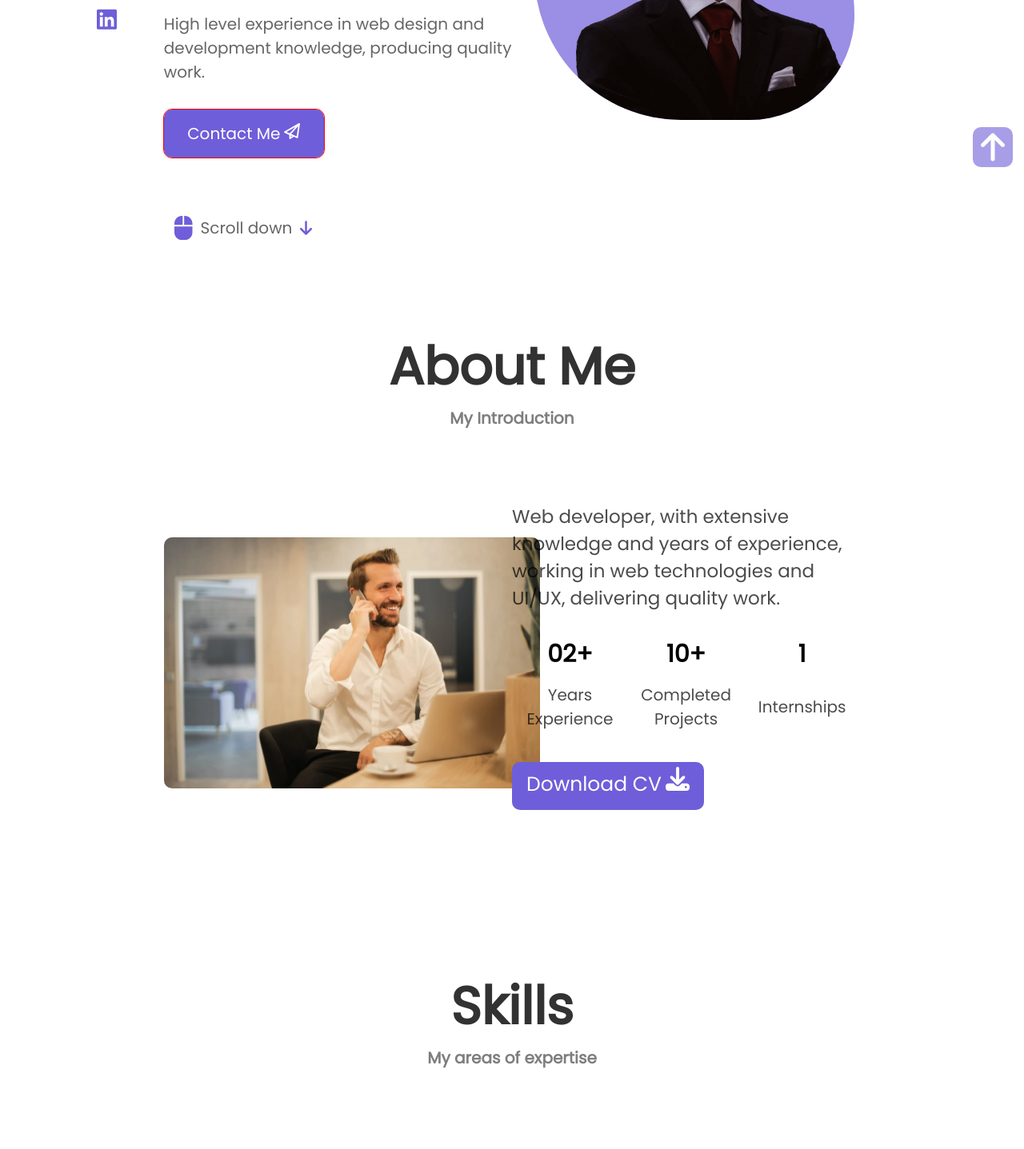
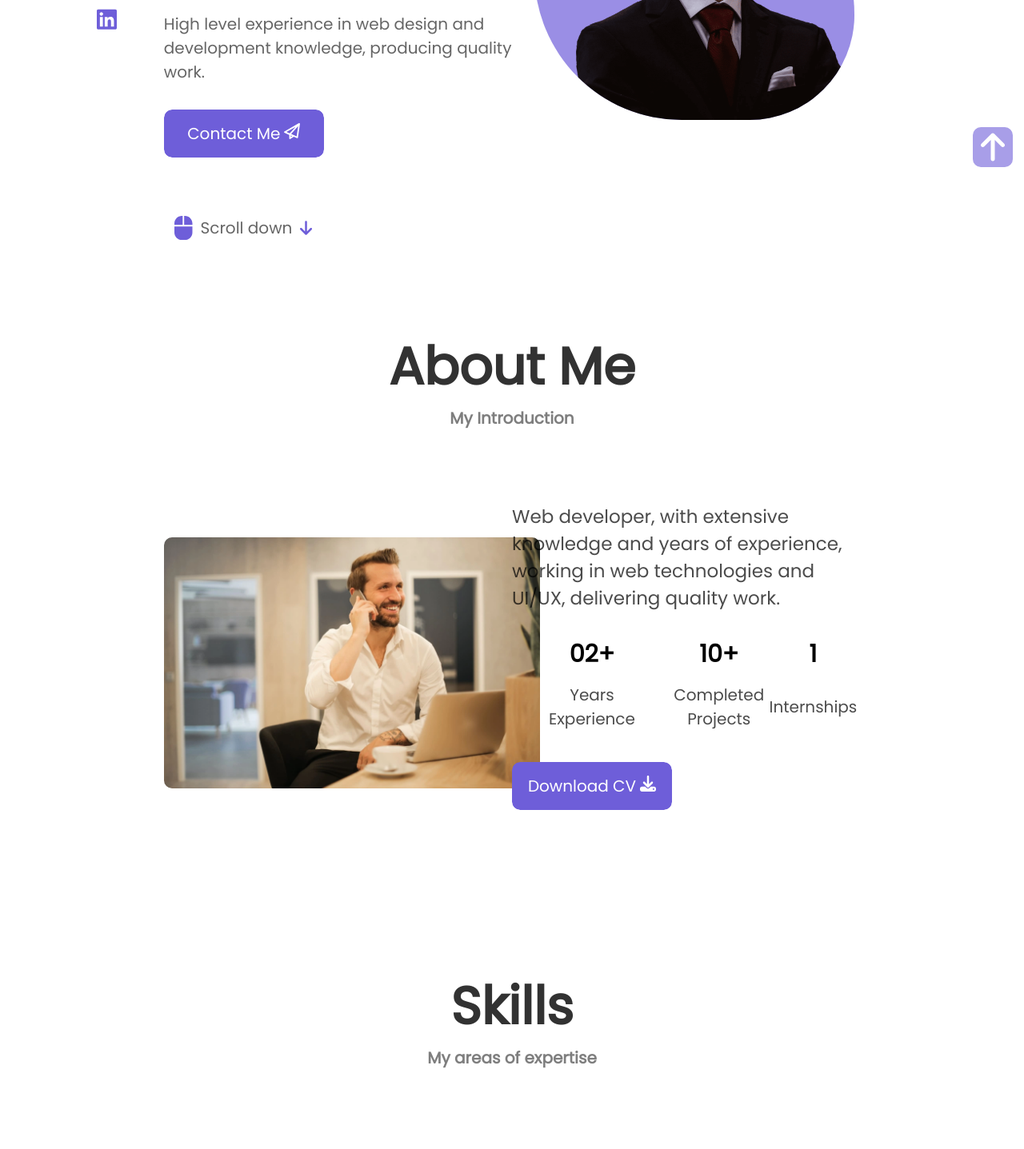
Before and after one commit to Devarshi0-1/Portfolio-Website, a React (Vite) app: page / in a window 1280 px wide. Shown: the part 480-1917 px from the top of the page at 80% size. Built offline with nearby package versions, Linux system fonts and the light colour scheme.

Commit message:
New Button Animations and fixes

```diff
--- a/src/App.css
+++ b/src/App.css
@@ -73,6 +73,57 @@ body {
     align-items: center;
 }
 
+.primaryBtn {
+    position: relative;
+    overflow: hidden;
+    height: 60px;
+    width: 200px;
+    margin: auto 0;
+    border-radius: 10px;
+    border-width: 0;
+    font-size: 20px;
+    cursor: pointer;
+    transition: transform ease-in 200ms;
+    background-color: transparent;
+    z-index: 3;
+}
+
+.primaryBtn::before {
+    content: '';
+    position: absolute;
+    height: 100%;
+    width: 100%;
+    top: 0;
+    left: 0;
+    border-radius: 10px;
+    background-color: var(--clr-accent);
+    z-index: -1;
+}
+
+.primaryBtn::after {
+    content: '';
+    position: absolute;
+    height: 100%;
+    width: 100%;
+    top: 0;
+    left: 0;
+    border-radius: 10px;
+    transform: scaleX(0);
+    transform-origin: left;
+    transition: transform 500ms;
+    background-color: rgb(78, 66, 156);
+    z-index: -1;
+}
+
+.primaryBtn:hover::after {
+    transform: scaleX(1);
+}
+
+.primaryBtn>a {
+    text-decoration: none;
+    color: white;
+}
+
 @media screen and (max-width: 600px) {
     .scrollUp {
         display: none;
--- a/src/Components/About/About.css
+++ b/src/Components/About/About.css
@@ -72,26 +72,8 @@
     opacity: 0.7;
 }
 
-.cvBtn {
-    margin: auto 0;
-    grid-column-start: 1;
-    grid-column-end: 4;
-    height: 60px;
-    width: 240px;
-    border-radius: 10px;
-    border-width: 0;
-    font-size: 25px;
-    background-color: var(--clr-accent);
-    color: white;
-    cursor: pointer;
-    text-decoration: none;
-    text-align: center;
-    padding: 6px 10px;
-    transition: transform ease-in 200ms;
-}
-
 .downloadIco {
-    width: 30px;
+    width: 20px;
     fill: white;
     margin-left: 5px;
 }
--- a/src/Components/About/About.jsx
+++ b/src/Components/About/About.jsx
@@ -23,11 +23,13 @@ function About() {
                         <p>1</p>
                         <p>Internships</p>
                     </div>
-                    <a href={CV} download className='cvBtn' >Download CV
-                        <svg className='downloadIco' xmlns="http://www.w3.org/2000/svg" viewBox="0 0 512 512">
-                            <path d="M288 32c0-17.7-14.3-32-32-32s-32 14.3-32 32V274.7l-73.4-73.4c-12.5-12.5-32.8-12.5-45.3 0s-12.5 32.8 0 45.3l128 128c12.5 12.5 32.8 12.5 45.3 0l128-128c12.5-12.5 12.5-32.8 0-45.3s-32.8-12.5-45.3 0L288 274.7V32zM64 352c-35.3 0-64 28.7-64 64v32c0 35.3 28.7 64 64 64H448c35.3 0 64-28.7 64-64V416c0-35.3-28.7-64-64-64H346.5l-45.3 45.3c-25 25-65.5 25-90.5 0L165.5 352H64zM432 456c-13.3 0-24-10.7-24-24s10.7-24 24-24s24 10.7 24 24s-10.7 24-24 24z" />
-                        </svg>
-                    </a>
+                    <button className="primaryBtn">
+                        <a href={CV} download >Download CV
+                            <svg className='downloadIco' xmlns="http://www.w3.org/2000/svg" viewBox="0 0 512 512">
+                                <path d="M288 32c0-17.7-14.3-32-32-32s-32 14.3-32 32V274.7l-73.4-73.4c-12.5-12.5-32.8-12.5-45.3 0s-12.5 32.8 0 45.3l128 128c12.5 12.5 32.8 12.5 45.3 0l128-128c12.5-12.5 12.5-32.8 0-45.3s-32.8-12.5-45.3 0L288 274.7V32zM64 352c-35.3 0-64 28.7-64 64v32c0 35.3 28.7 64 64 64H448c35.3 0 64-28.7 64-64V416c0-35.3-28.7-64-64-64H346.5l-45.3 45.3c-25 25-65.5 25-90.5 0L165.5 352H64zM432 456c-13.3 0-24-10.7-24-24s10.7-24 24-24s24 10.7 24 24s-10.7 24-24 24z" />
+                            </svg>
+                        </a>
+                    </button>
                 </div>
             </div>
         </section>
--- a/src/Components/Contact/Contact.jsx
+++ b/src/Components/Contact/Contact.jsx
@@ -29,7 +29,7 @@ function Contact() {
                         <input type="email" placeholder='Your Email' name='email' />
                         <input type="text" placeholder='Project' name='subject' />
                         <textarea placeholder='Message' name='message'></textarea>
-                        <button>Send Message</button>
+                        <button className='primaryBtn'>Send Message</button>
                     </form>
                 </div>
                 <div className="contactOuterCont flex-center">
--- a/src/Components/Contact/contact.css
+++ b/src/Components/Contact/contact.css
@@ -86,16 +86,7 @@
 }
 
 .formCont form>button {
-    height: 60px;
-    width: 200px;
-    margin: auto 0;
-    border-radius: 10px;
-    border-width: 0;
-    font-size: 20px;
-    background-color: var(--clr-accent);
     color: white;
-    cursor: pointer;
-    transition: transform ease-in 200ms;
 }
 
 .contactOuterCont {
--- a/src/Components/Footer/footer.css
+++ b/src/Components/Footer/footer.css
@@ -6,7 +6,7 @@ footer {
 }
 
 .footerContentCont {
-    width: 60%;
+    width: 80%;
     height: 80%;
     display: grid;
     grid-template-columns: 1fr 3fr 1fr;
--- a/src/Components/Header/HeaderSection/HeaderSection.jsx
+++ b/src/Components/Header/HeaderSection/HeaderSection.jsx
@@ -10,7 +10,7 @@ function HeaderSection({ profileImg }) {
                 <h1>Hi, I'm Devarshi</h1>
                 <h2>FrontEnd Developer</h2>
                 <p>High level experience in web design and development knowledge, producing quality work.</p>
-                <button type='button'>
+                <button className='primaryBtn'>
                     <a href="#contact">
                         Contact Me
                         <svg className='contactIco' xmlns="http://www.w3.org/2000/svg" viewBox="0 0 512 512">
--- a/src/Components/Header/HeaderSection/headerSection.css
+++ b/src/Components/Header/HeaderSection/headerSection.css
@@ -23,7 +23,6 @@
     margin: 0 auto;
     position: relative;
     background-color: var(--bg-clr-primary);
-    z-index: -100;
 }
 
 .headerGridContainer {
@@ -54,62 +53,6 @@
     font-size: 20px;
     opacity: 0.6;
     color: var(--clr-sec-text);
-}
-
-.headerSection button {
-    position: relative;
-    height: 60px;
-    width: 200px;
-    margin: auto 0;
-    border-radius: 10px;
-    border-width: 0;
-    font-size: 20px;
-    background-color: transparent;
-    cursor: pointer;
-    pointer-events: all;
-    transition: transform ease-in 200ms;
-}
-
-.headerSection button::before {
-    content: '';
-    position: absolute;
-    left: 0;
-    top: 0;
-    height: 100%;
-    width: 100%;
-    border-radius: 10px;
-    outline: 1px solid red;
-    z-index: -2;
-    background-color: rgb(110, 94, 217);
-    pointer-events: none;
-}
-
-.headerSection button::after {
-    content: '';
-    position: absolute;
-    height: 100%;
-    width: 100%;
-    left: 0;
-    top: 0;
-    z-index: -1;
-    transform: scaleX(0);
-    background-color: red;
-    border-radius: 10px;
-    outline: 1px solid red;
-    pointer-events: none;
-}
-
-.headerSection button:hover::after {
-    transform: scaleX(1);
-}
-
-.headerSection button:hover {
-    transform: translateY(10px);
-}
-
-.headerSection button a {
-    text-decoration: none;
-    color: white;
 }
 
 .contactIco {
--- a/src/Components/Project Slide/ProjectSlide.jsx
+++ b/src/Components/Project Slide/ProjectSlide.jsx
@@ -78,8 +78,8 @@ export default function ProjectSlide() {
                     <p>{data.summaryText}</p>
                 </div>
                 <div className='slideCTA flex-center'>
-                    <a href={data.projectURL} target={`${data.target_self ? '_self' : '_blank'}`} >Visit</a>
-                    <a href={data.repoURL} target='_blank'>GitHub Repo</a>
+                    <button className='primaryBtn visitBtn'><a href={data.projectURL} target={`${data.target_self ? '_self' : '_blank'}`} >Visit</a></button>
+                    <button className='secondaryBtn'><a href={data.repoURL} target='_blank'>GitHub Repo</a></button>
                 </div>
             </div>
         )
--- a/src/Components/Project Slide/projectSlide.css
+++ b/src/Components/Project Slide/projectSlide.css
@@ -124,22 +124,62 @@
     justify-content: space-evenly;
 }
 
-.slideCTA>a {
+.primaryBtn a,.secondaryBtn a{
+    text-decoration: none;
+    color: var(--clr-sec-text);
+}
+
+.primaryBtn.visitBtn,
+.secondaryBtn {
     padding: 5px 20px;
     border-radius: 5px;
-    border-width: 0;
     font-size: 25px;
-    background-color: var(--clr-accent);
-    color: white;
-    cursor: pointer;
-    transition: transform ease-in 200ms;
-    text-decoration: none;
 }
 
-.slideCTA> :nth-child(2) {
+.primaryBtn.visitBtn {
+    height: unset;
+    width: unset;
+    background-color: var(--clr-accent);
+    cursor: pointer;
+}
+
+.secondaryBtn {
+    position: relative;
+    overflow: hidden;
     background-color: transparent;
-    color: var(--clr-sec-text);
-    border: 1px solid var(--clr-accent);
+    border: 0;
+    box-shadow: inset 0 0 2px var(--clr-accent);
+    z-index: 3;
+}
+
+.secondaryBtn::before {
+    content: '';
+    position: absolute;
+    height: 100%;
+    width: 100%;
+    top: 0;
+    left: 0;
+    border-radius: 5px;
+    z-index: -1;
+}
+
+.secondaryBtn::after {
+    content: '';
+    position: absolute;
+    height: 100%;
+    width: 100%;
+    top: 0;
+    left: 0;
+    border-radius: 5px;
+    transform: scaleX(0);
+    transform-origin: left;
+    transition: transform 500ms;
+    background-color: #82AAE3;
+    z-index: -1;
+}
+
+.secondaryBtn:hover::after {
+    transform: scaleX(1);
 }
 
 /* SMALL DEVICES */
@@ -186,7 +226,7 @@
         text-decoration: none;
     }
 
-    .cardsInnerCont{
+    .cardsInnerCont {
         padding: 0 13px;
     }
 
```
